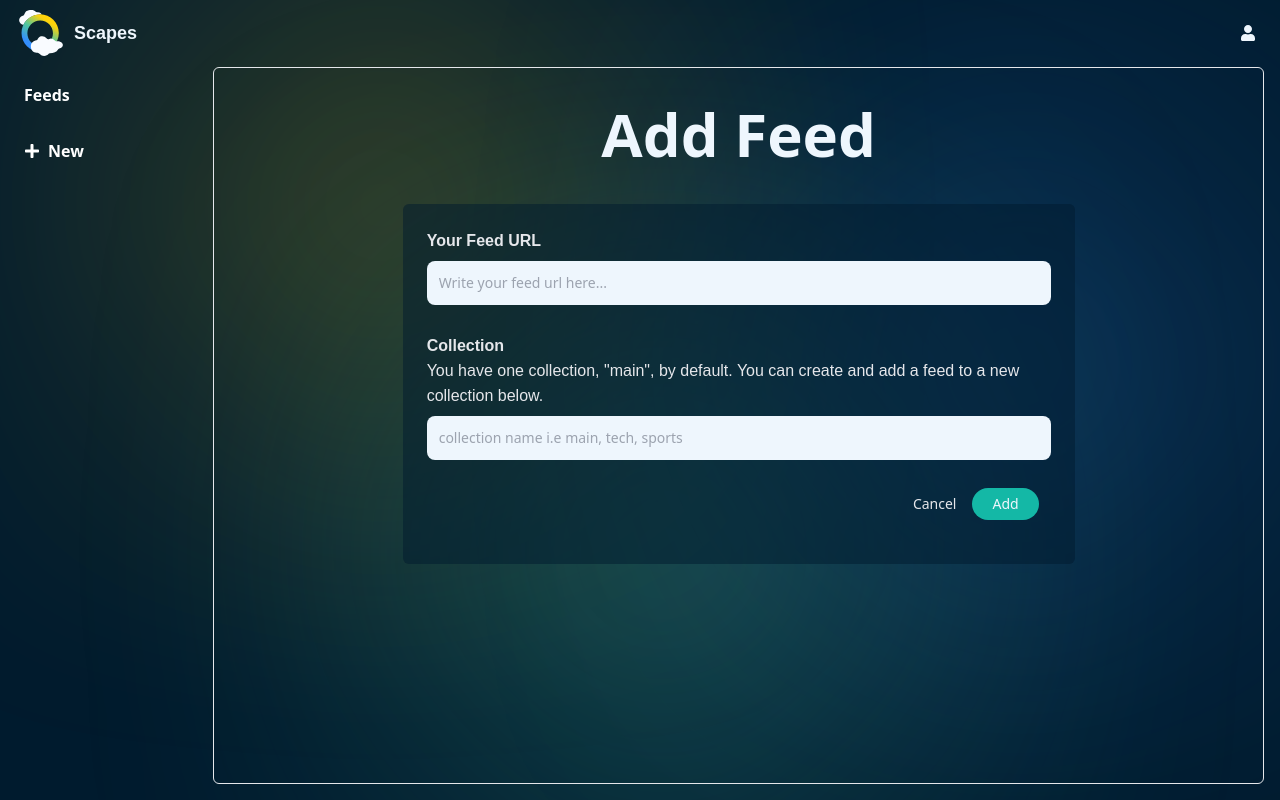
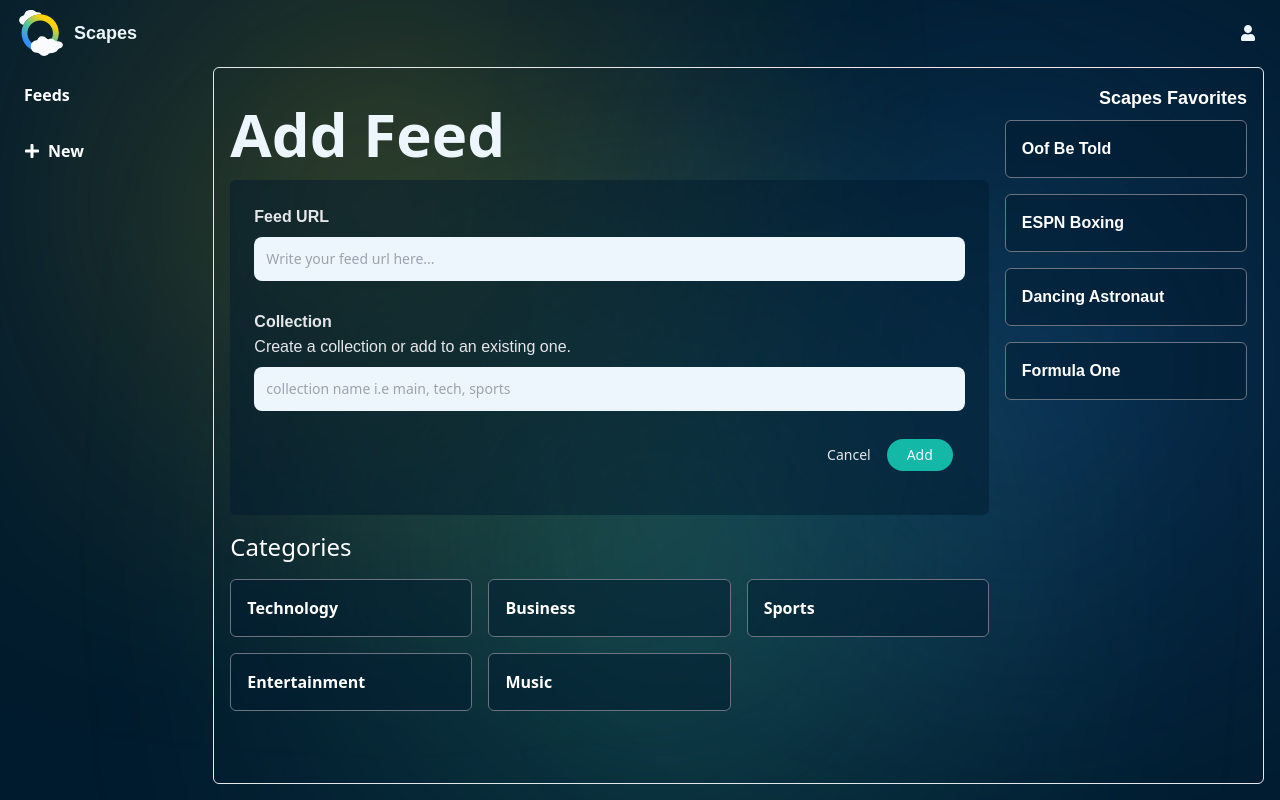
Before and after one commit to oofytronic/nextscapes, a Next.js app: page /dash/add-feed in a window 1280 px wide. Built offline with nearby package versions, Linux system fonts and the light colour scheme.

Commit message:
work on more dash structures

```diff
--- a/app/dash/add-feed/page.jsx
+++ b/app/dash/add-feed/page.jsx
@@ -54,12 +54,53 @@ const AddFeed = () => {
 	}
 
 	return (
+		<div className="grid grid-cols-1 md:grid-cols-4 gap-4 w-full h-full">
+		    <div className="sticky top-0 right-0 z-10 md:col-span-1 order-1 md:order-2 py-4">
+		        <nav className="flex flex-col gap-2 items-start w-full md:items-end">
+		            <p className="font-satoshi font-bold text-lg">Scapes Favorites</p>
+                    <div className="flex md:flex-col md:justify-end gap-4 font-satoshi font-semibold w-full overflow-x-scroll">
+                    	<div className="flex flex-col gap-4 p-4 border border-gray-500 rounded-md bg-black/50">
+							<p className="font-bold text-md">Oof Be Told</p>
+						</div>
+						<div className="flex flex-col gap-4 p-4 border border-gray-500 rounded-md bg-black/50">
+							<p className="font-bold text-md">ESPN Boxing</p>
+						</div>
+						<div className="flex flex-col gap-4 p-4 border border-gray-500 rounded-md bg-black/50">
+							<p className="font-bold text-md">Dancing Astronaut</p>
+						</div>
+						<div className="flex flex-col gap-4 p-4 border border-gray-500 rounded-md bg-black/50">
+							<p className="font-bold text-md">Formula One</p>
+						</div>
+                    </div>
+		        </nav>
+		    </div>
+		    <div className="md:col-span-3 order-2 md:order-1 flex flex-col gap-4 py-4 h-full overflow-y-auto">
 		    	<Form
 				type="Add"
 				feed={feed}
 				setFeed={setFeed}
 				submitting={submitting}
 				handleSubmit={addFeed} />
+	            <p className="text-2xl">Categories</p>
+				<div className="grid md:grid-cols-3 gap-4 mb-4">
+					<div className="flex flex-col gap-4 p-4 border border-gray-500 rounded-md bg-black/50">
+						<p className="font-bold text-md">Technology</p>
+					</div>
+					<div className="flex flex-col gap-4 p-4 border border-gray-500 rounded-md bg-black/50">
+						<p className="font-bold text-md">Business</p>
+					</div>
+					<div className="flex flex-col gap-4 p-4 border border-gray-500 rounded-md bg-black/50">
+						<p className="font-bold text-md">Sports</p>
+					</div>
+					<div className="flex flex-col gap-4 p-4 border border-gray-500 rounded-md bg-black/50">
+						<p className="font-bold text-md">Entertainment</p>
+					</div>
+					<div className="flex flex-col gap-4 p-4 border border-gray-500 rounded-md bg-black/50">
+						<p className="font-bold text-md">Music</p>
+					</div>
+				</div>
+	        </div>
+		</div>
 	)
 }
 
--- a/app/dash/page.jsx
+++ b/app/dash/page.jsx
@@ -59,13 +59,15 @@ export default function DashboardPage() {
 
     if (loading) {
         return (
-            <p className="font-satoshi font-semibold">Loading...</p>
+            <div className="py-4">
+                <p className="font-satoshi font-semibold">Loading...</p>
+            </div>
         );
     }
 
     return (
-		<div className="grid grid-cols-1 md:grid-cols-4 gap-4 w-full h-full">
-		    <div className="sticky top-0 right-0 z-10 md:col-span-1 order-1 md:order-2">
+		<div className="grid grid-cols-1 md:grid-cols-4 md:gap-4 w-full h-full">
+		    <div className="sticky top-0 right-0 z-10 md:col-span-1 order-1 md:order-2 py-4 border-b md:border-b-none md:border-l">
 		        <nav className="flex flex-col gap-2 items-start w-full md:items-end">
 		            <p className="font-satoshi font-bold text-lg">Collections</p>
 		            <div className="flex gap-2 font-satoshi font-semibold w-full overflow-x-scroll md:flex-wrap md:justify-end">
--- a/app/dash/profile/page.jsx
+++ b/app/dash/profile/page.jsx
@@ -61,7 +61,7 @@ const ProfilePage = () => {
 
 	return (
 		<div className="grid grid-cols-1 md:grid-cols-4 gap-4 w-full h-full">
-		    <div className="sticky top-0 right-0 z-10 md:col-span-1 order-1 md:order-2">
+		    <div className="sticky top-0 right-0 z-10 md:col-span-1 order-1 md:order-2 py-4">
 		        <nav className="flex flex-col gap-2 items-start w-full md:items-end">
 		            <p className="font-satoshi font-bold text-lg">Actions</p>
                     <div className="flex md:justify-end gap-2 font-satoshi font-semibold w-full overflow-x-scroll">
--- a/components/Form.jsx
+++ b/components/Form.jsx
@@ -2,12 +2,12 @@ import Link from 'next/link';
 
 const Form = ({ type, feed, setFeed, submitting, handleSubmit }) => {
 	return (
-		<section className="w-full max-w-full flex-center flex-col">
+		<section className="w-full flex flex-col gap-4">
 			<h1 className="head_text">{type} Feed</h1>
 
-			<form onSubmit={handleSubmit} className="mt-10 w-full max-w-2xl flex flex-col gap-7 bg-black/50 text-white rounded-md p-6">
+			<form onSubmit={handleSubmit} className="w-full flex flex-col gap-7 bg-black/50 text-white rounded-md p-6">
 				<label>
-					<span className="font-satoshi font-semibold text-base text-gray-200">Your Feed URL</span>
+					<span className="font-satoshi font-semibold text-base text-gray-200">Feed URL</span>
 					<input
 						type="url"
 						value={feed.url}
@@ -21,7 +21,7 @@ const Form = ({ type, feed, setFeed, submitting, handleSubmit }) => {
 					<span className="font-satoshi font-semibold text-base text-gray-200">
 						Collection
 						<br />
-						<span className="font-normal">You have one collection, "main", by default. You can create and add a feed to a new collection below.</span>
+						<span className="font-normal">Create a collection or add to an existing one.</span>
 					</span>
 					<input
 						type="text"
--- a/styles/globals.css
+++ b/styles/globals.css
@@ -113,7 +113,7 @@ html {
 }
 
 .main-section {
-  @apply row-start-2 row-end-12 col-span-12 overflow-y-scroll mx-4 md:ml-0 md:mt-0 md:mr-4 md:mb-4 md:col-span-10 md:row-span-11 bg-transparent p-4 border rounded-md;
+  @apply row-start-2 row-end-12 col-span-12 overflow-y-scroll mx-4 md:ml-0 md:mt-0 md:mr-4 md:mb-4 md:col-span-10 md:row-span-11 bg-transparent px-4 border rounded-md;
 }
 
 
```
Lines whose indentation alone changed are shown as unchanged.
